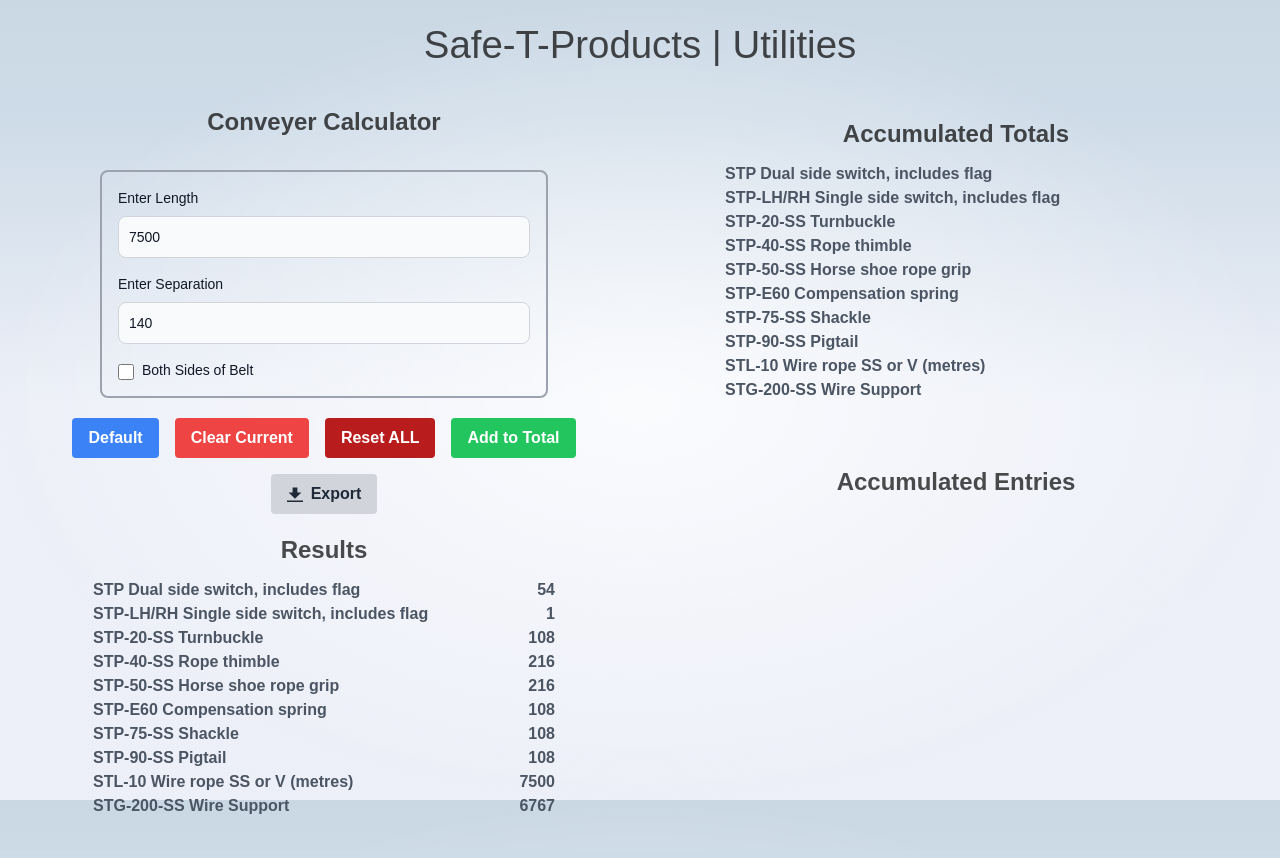
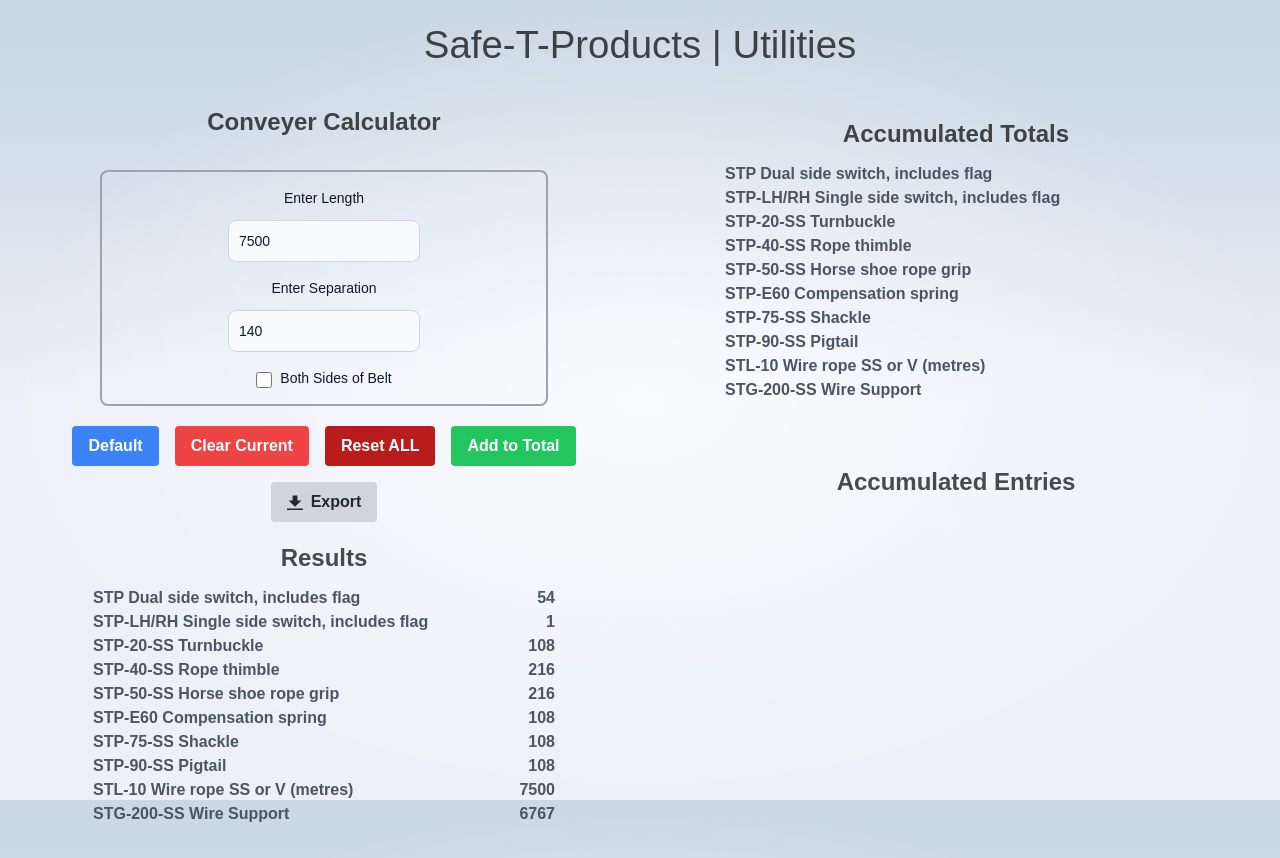
Before and after one commit to daveit/safetcalc, a SvelteKit app: page / in a window 1280 px wide. Built offline with nearby package versions, Linux system fonts and the light colour scheme.

Commit message:
improved the form width for integer values

```diff
--- a/src/routes/+page.svelte
+++ b/src/routes/+page.svelte
@@ -183,9 +183,10 @@
 			<h2 class="pb-3 font-semibold text-2xl text-center">Conveyer Calculator</h2>
 
 			<div class="w-full flex justify-center px-2 sm:px-0">
+				<div class="w-full flex justify-center px-2 sm:px-0">
 					<form class="w-full max-w-md mx-auto border-2 border-gray-400 p-4 m-2 sm:m-5 rounded-lg">
 						<div class="space-y-4">
-						<div>
+							<div class="flex flex-col items-center">
 								<label for="length" class="block text-sm font-medium text-gray-900 mb-2 dark:text-gray-300">
 									Enter Length
 								</label>
@@ -193,11 +194,11 @@
 									bind:value={formData.length}
 									type="number"
 									id="length"
-								class="bg-gray-50 border border-gray-300 text-gray-900 text-sm rounded-lg focus:ring-blue-500 focus:border-blue-500 block w-full p-2.5 dark:bg-gray-700 dark:border-gray-600 dark:placeholder-gray-400 dark:text-white dark:focus:ring-blue-500 dark:focus:border-blue-500"
+									class="bg-gray-50 border border-gray-300 text-gray-900 text-sm rounded-lg focus:ring-blue-500 focus:border-blue-500 block w-32 sm:w-48 p-2.5 dark:bg-gray-700 dark:border-gray-600 dark:placeholder-gray-400 dark:text-white dark:focus:ring-blue-500 dark:focus:border-blue-500"
 								/>
 							</div>
 
-						<div>
+							<div class="flex flex-col items-center">
 								<label for="separation" class="block text-sm font-medium text-gray-900 mb-2 dark:text-gray-300">
 									Enter Separation
 								</label>
@@ -205,11 +206,11 @@
 									bind:value={formData.separation}
 									type="number"
 									id="separation"
-								class="bg-gray-50 border border-gray-300 text-gray-900 text-sm rounded-lg focus:ring-blue-500 focus:border-blue-500 block w-full p-2.5 dark:bg-gray-700 dark:border-gray-600 dark:placeholder-gray-400 dark:text-white dark:focus:ring-blue-500 dark:focus:border-blue-500"
+									class="bg-gray-50 border border-gray-300 text-gray-900 text-sm rounded-lg focus:ring-blue-500 focus:border-blue-500 block w-32 sm:w-48 p-2.5 dark:bg-gray-700 dark:border-gray-600 dark:placeholder-gray-400 dark:text-white dark:focus:ring-blue-500 dark:focus:border-blue-500"
 								/>
 							</div>
 
-						<div class="flex items-center">
+							<div class="flex justify-center items-center">
 								<input
 									id="purple-checkbox"
 									type="checkbox"
@@ -223,6 +224,7 @@
 							</div>
 						</div>
 					</form>
+				</div>
 			</div>
 <!--			<form class="form-width mx-auto border-2 border-gray-400 p-2 pb-0 m-5">
 				<div class="mb-1 mx-auto pb-2">
@@ -415,12 +417,13 @@
 	</div>
 
 	<style>
+      /*
 			.form-width {
 					width: 25%;
 					align-content: center;
 			}
 
-      /*    .cb-padding {
+					.cb-padding {
 							margin-left: 20px;
 					}
 			.content {
```
Lines whose indentation alone changed are shown as unchanged.
